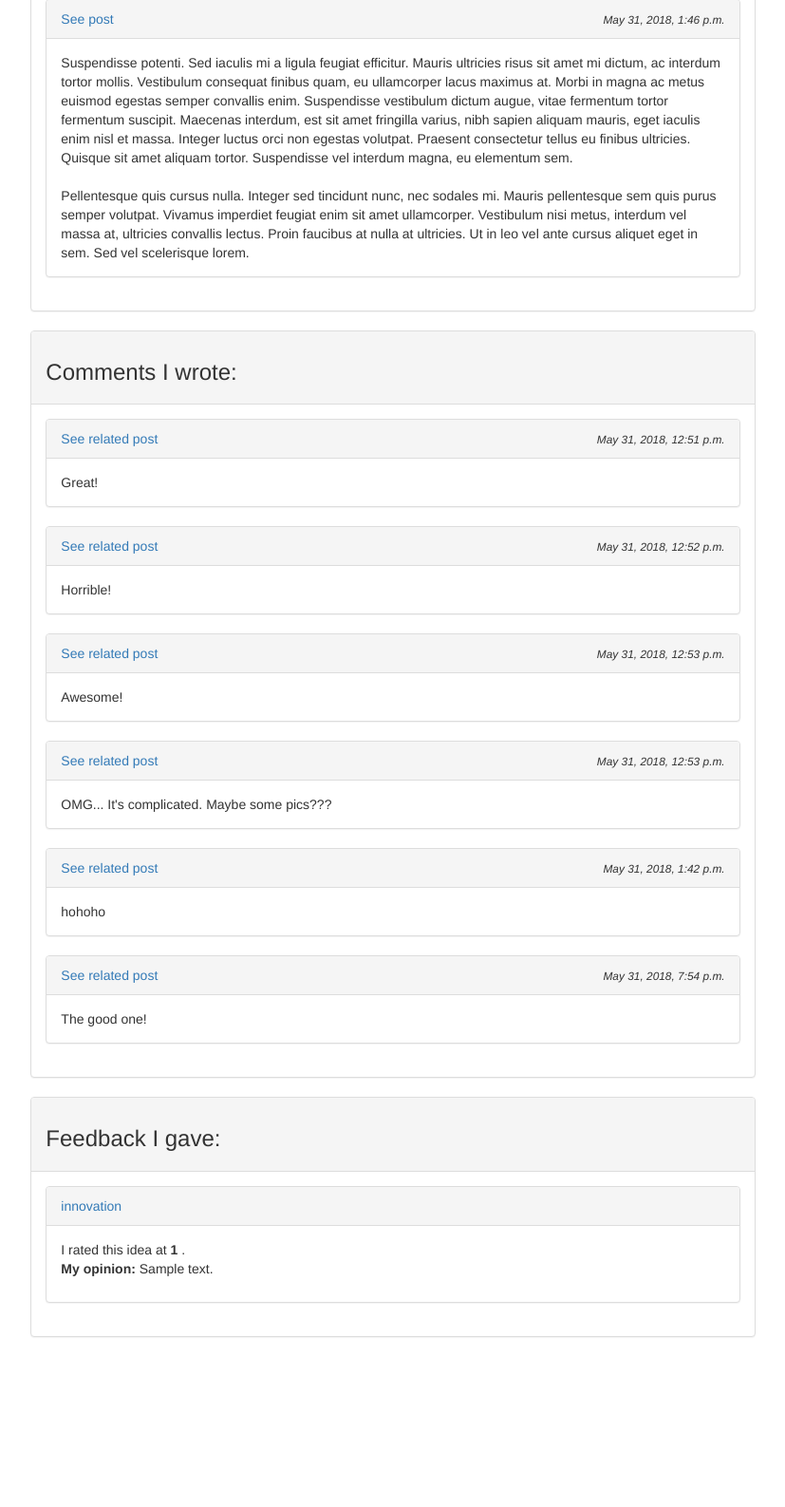
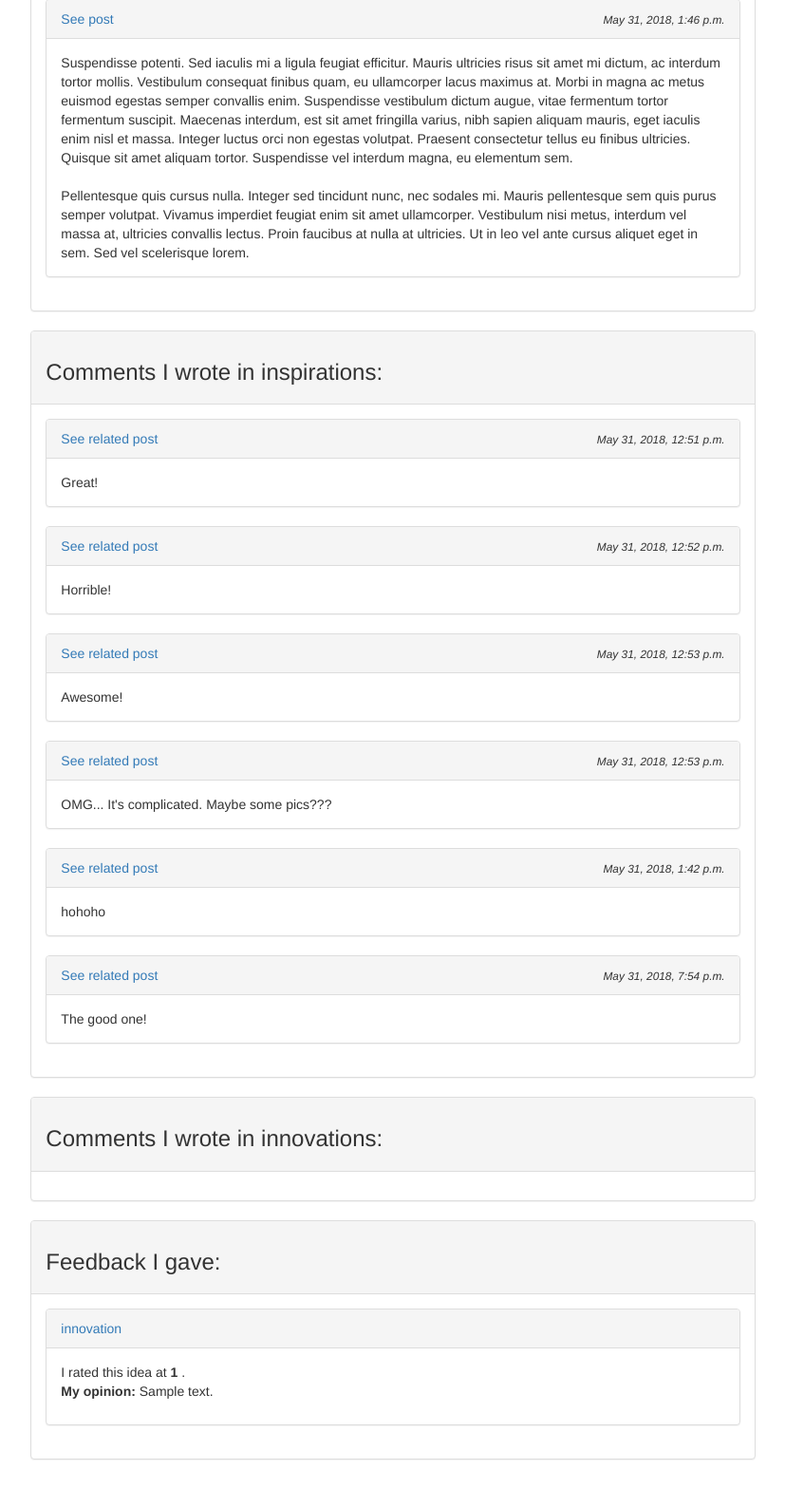
Before and after one commit to maciej3031/apsi_innovations, a Django app: page /student_employee_profile/ in a window 1280 px wide. Shown: the part 3100-4687 px from the top of the page at 95% size, without its empty margins (226-1053 px from the left). Before the commit the page ends 4508 px from the top, so only its background shows below. Run offline with Django 3.2, Linux system fonts and the light colour scheme; a user stored in the database is signed in; data comes from the database, SQL or seed files in the repository; tables that the repository leaves empty hold one stand-in row (values such as "Sample post"); some libraries are stand-ins or nearby versions.

Commit message:
Innovation comments

```diff
--- a/apsi_innovations/templates/student_employee_profile_view.html
+++ b/apsi_innovations/templates/student_employee_profile_view.html
@@ -67,7 +67,7 @@
 
     <div class="panel panel-default">
         <div class="panel-heading">
-            <h3>Comments I wrote: </h3>
+            <h3>Comments I wrote in inspirations: </h3>
         </div>
 
         <div class="panel-body">
@@ -81,6 +81,28 @@
                  </div>
                 <div class="panel-body">
                     {{  comment.text|linebreaksbr }}
+                </div>
+            </div>
+            {% endfor %}
+        </div>
+    </div>
+
+                <div class="panel panel-default">
+        <div class="panel-heading">
+            <h3>Comments I wrote in innovations: </h3>
+        </div>
+
+        <div class="panel-body">
+            {% for innovation_comment in innovation_comments %}
+            <div class="panel panel-default">
+                <div class="panel-heading">
+                    <a href={% url 'details' id=innovation.id %}>See related innovation</a>
+                    <p class="pull-right">
+                    <small><i>{{ innovation_comment.timestamp }}</i></small>
+                    </p>
+                 </div>
+                <div class="panel-body">
+                    {{  innovation_comment.text|linebreaksbr }}
                 </div>
             </div>
             {% endfor %}
```
